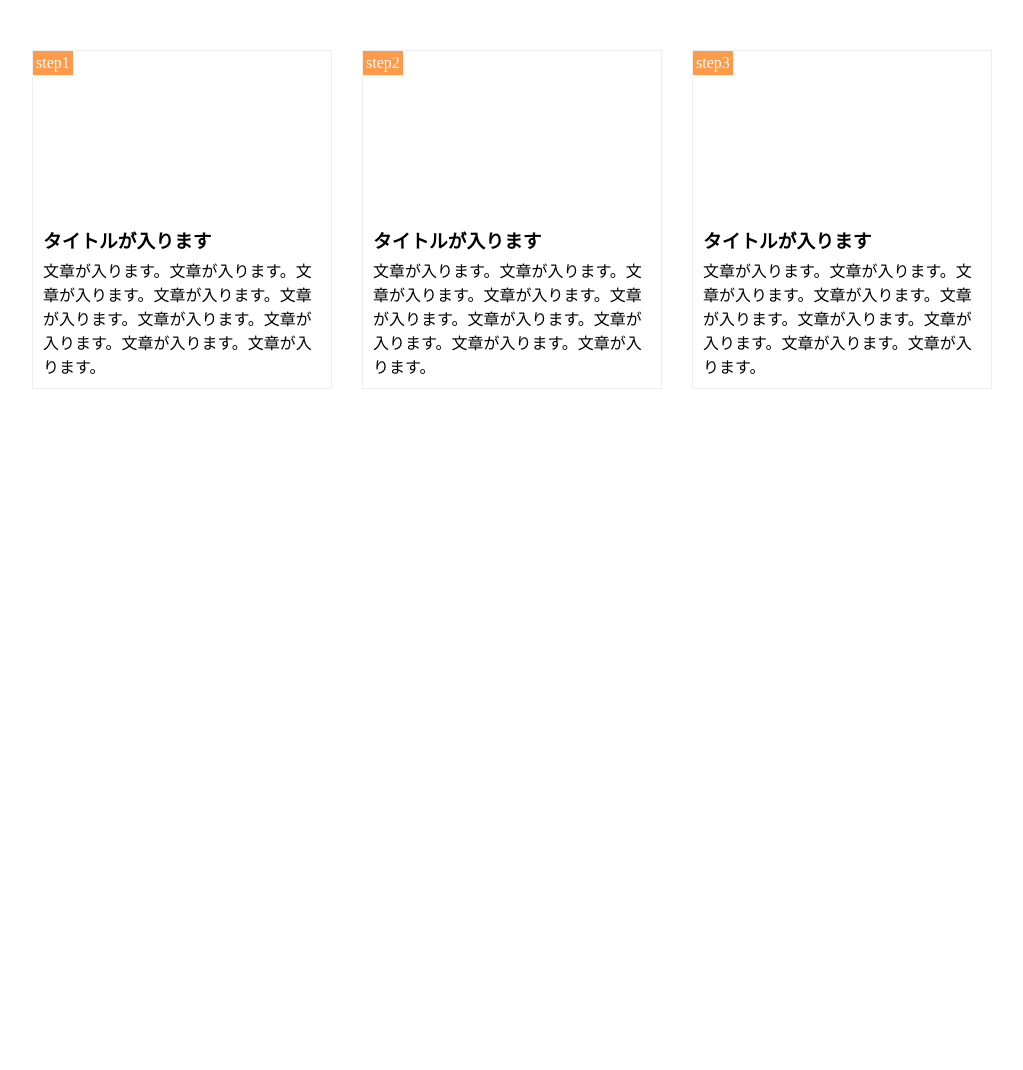
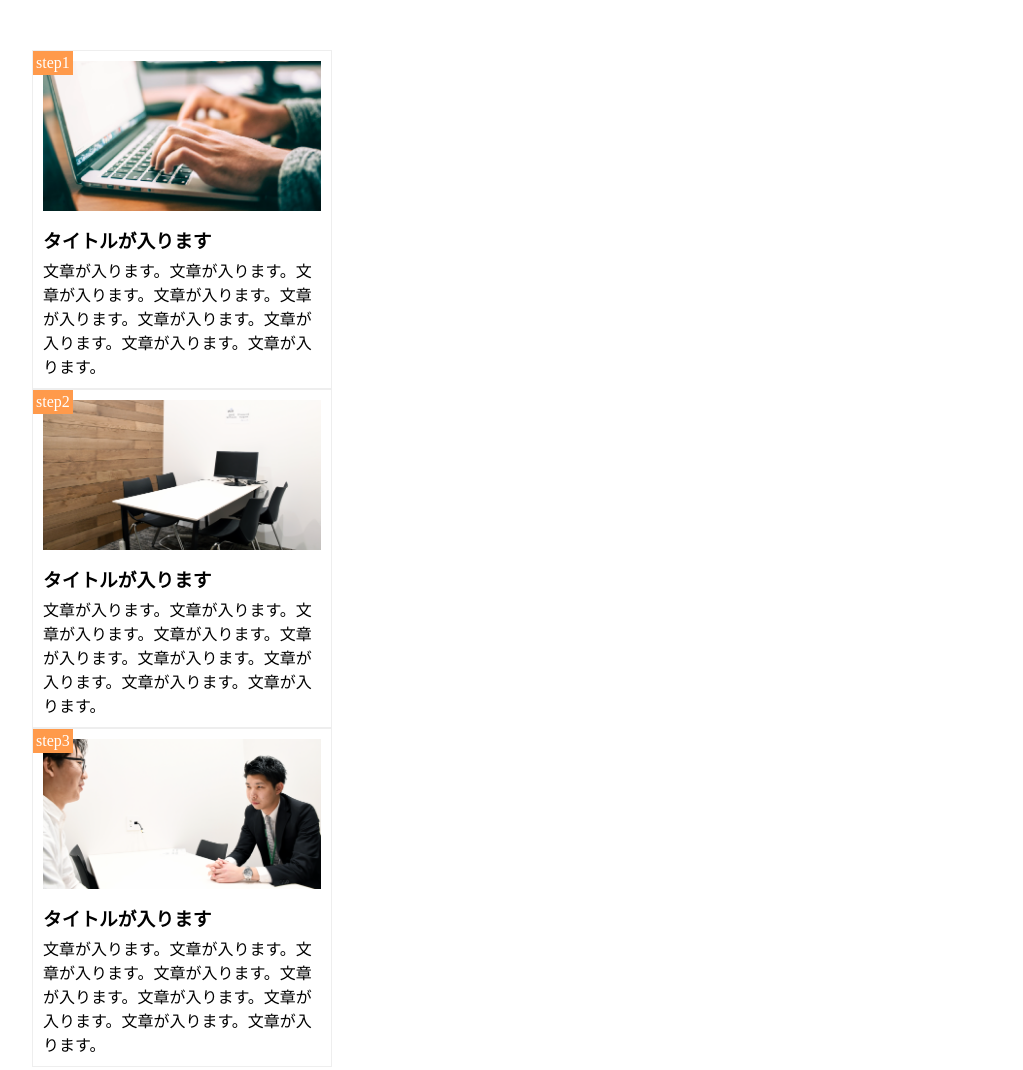
Before and after one commit to shww5/kadai, a plain HTML site: page index.html in a window 1280 px wide. Shown: the whole page, without its empty margins (128-1151 px from the left). Before the commit the page ends 800 px from the top, so only its background shows below. Drawn offline with Linux system fonts and the light colour scheme.

Commit message:
fix "style.css"

```diff
--- a/index.html
+++ b/index.html
@@ -3,7 +3,7 @@
 <head>
   <meta charset="utf8">
   <meta name="viewport" content="width=device-width,initial-scale=1.0">
-  <title>9章演習</title>
+  <title>課題1</title>
   <link rel="stylesheet" href="https://maxcdn.bootstrapcdn.com/font-awesome/4.7.0/css/font-awesome.min.css">
   <link rel="stylesheet" href="style.css" >
 </head>
--- a/style.css
+++ b/style.css
@@ -16,7 +16,7 @@ main{
 }
 
 .step-box{
-  float: left;
+  float: none;
   width: 300px;
   margin-right: 30px;
   padding: 10px;
@@ -30,21 +30,21 @@ main{
 
 .step-img1{
   height: 150px;
-  background-image: url(img/flow01.png);
+  background-image: url(flow01.png);
   background-size: cover;
   background-position: bottom;
 }
 
 .step-img2{
   height: 150px;
-  background-image: url(img/flow02.png);
+  background-image: url(flow02.png);
   background-size: cover;
   background-position: bottom;
 }
 
 .step-img3{
   height: 150px;
-  background-image: url(img/flow03.png);
+  background-image: url(flow03.png);
   background-size: cover;
   background-position: bottom;
 }
@@ -61,8 +61,7 @@ main{
 .title{
   margin: 15px 0 5px;
 }
-@media screen and (max-width:425px) {
-
+@media screen and (max-width:468px){
 main{
  width: 90%;
  margin-top:50px;
```
